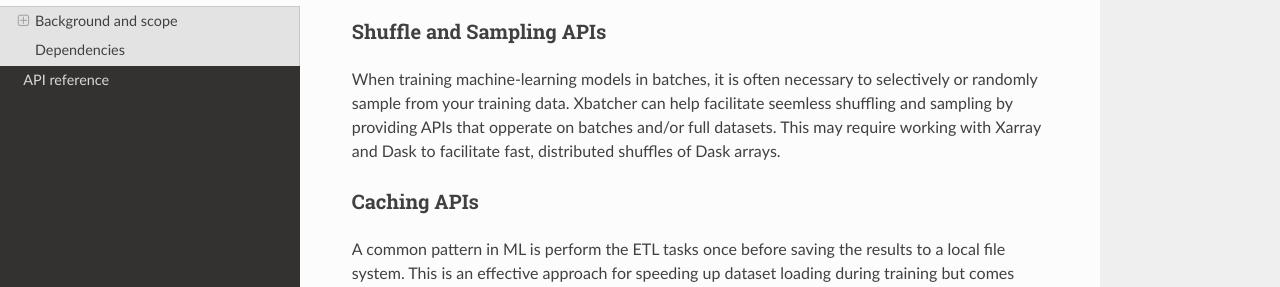
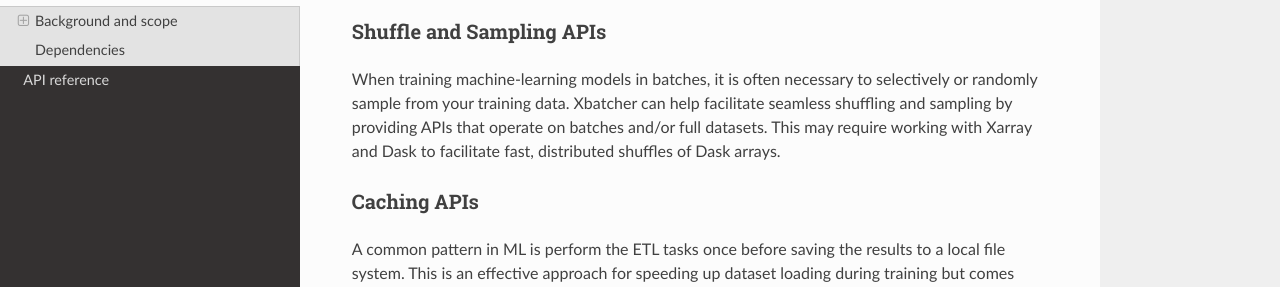
Before and after one commit to xarray-contrib/xbatcher, a Sphinx documentation site: the page built from doc/roadmap.rst, in a window 1280 px wide and 900 px high, scrolled down 679 px. Shown: the part 188-475 px from the top of the window. Built offline with Sphinx 7.4.7 and the Read the Docs theme 2.0.0, drawn with Linux system fonts in a browser that asks for light colours.

Commit message:
Update doc/roadmap.rst
Co-Authored-By: James A. Bednar <jbednar@users.noreply.github.com>

```diff
--- a/doc/roadmap.rst
+++ b/doc/roadmap.rst
@@ -48,7 +48,7 @@ Shuffle and Sampling APIs
 
 When training machine-learning models in batches, it is often necessary to
 selectively or randomly sample from your training data. Xbatcher can help
-facilitate seemless shuffling and sampling by providing APIs that opperate on
+facilitate seamless shuffling and sampling by providing APIs that operate on
 batches and/or full datasets. This may require working with Xarray and Dask to
 facilitate fast, distributed shuffles of Dask arrays.
 
```
